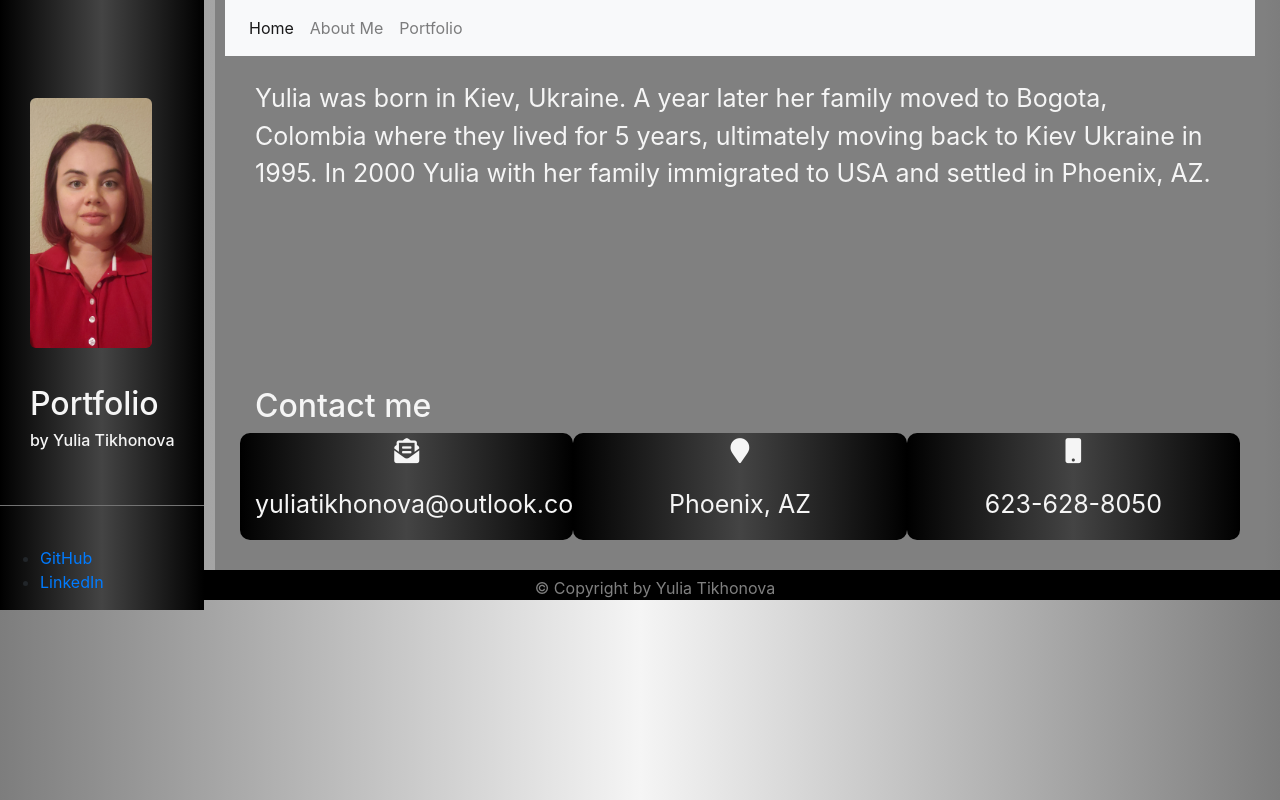
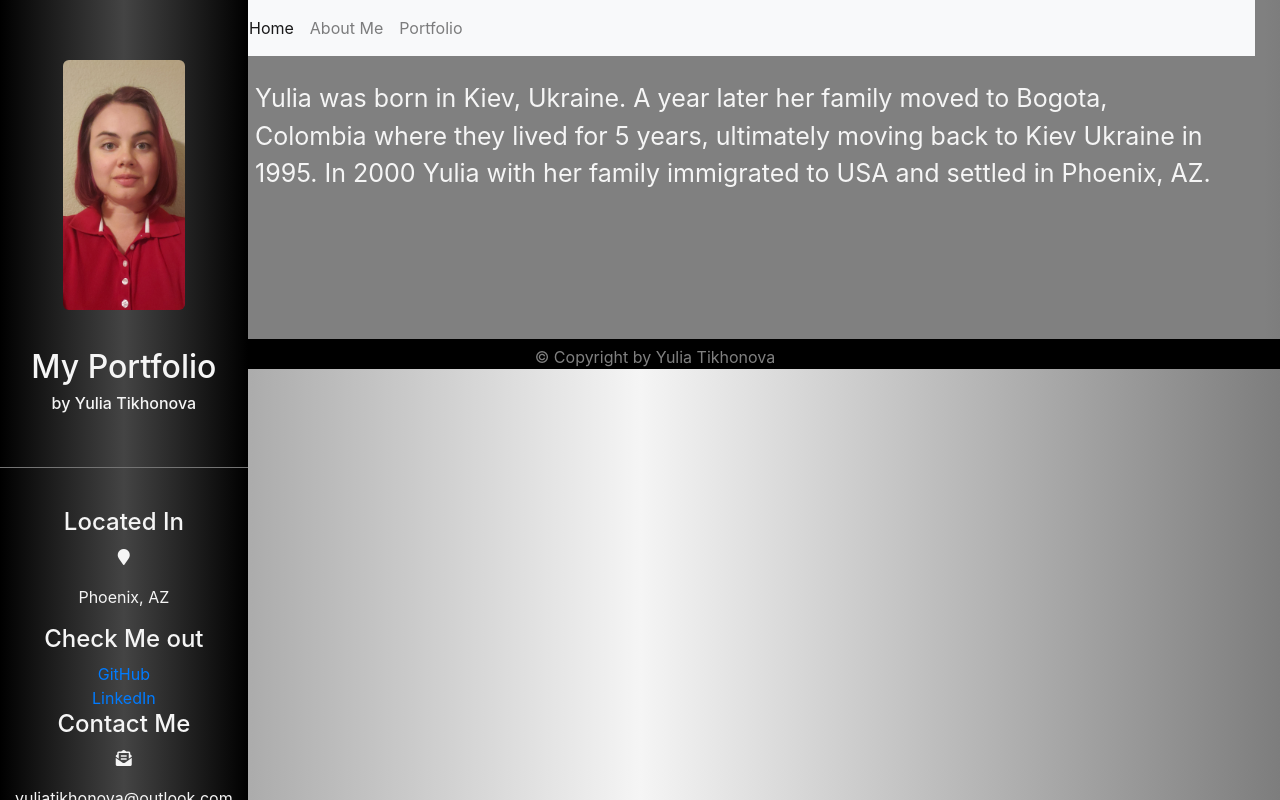
Before and after one commit to yuliatikhonova/Yulias-Portfolio, a React (Create React App) app: page / in a window 1280 px wide. Built offline with nearby package versions, Linux system fonts and the light colour scheme.

Commit message:
moved the contact info to the sidebar

```diff
--- a/package.json
+++ b/package.json
@@ -18,7 +18,7 @@
   "scripts": {
     "start": "react-scripts start",
     "predeploy": "npm run build",
-    "deploy"  : "gh-pages -d build",
+    "deploy": "gh-pages -d build",
     "build": "react-scripts build",
     "test": "react-scripts test",
     "eject": "react-scripts eject"
--- a/src/App.js
+++ b/src/App.js
@@ -3,7 +3,6 @@ import { BrowserRouter as Router, Route, Switch } from "react-router-dom";
 import Sidebar from "./components/Sidebar";
 import Navbar from "./components/Navbar";
 import Wrapper from "./components/Wrapper";
-import Contact from "./components/Contact";
 import Footer from "./components/Footer";
 import About from "./pages/About";
 import Home from "./pages/Home";
@@ -14,6 +13,7 @@ function App() {
   return (
     <div className="container-fluid">
       <Sidebar />
+
       <div className="main">
         <Router>
           <Navbar />
@@ -32,9 +32,8 @@ function App() {
             </Wrapper>
           </Switch>
         </Router>
-        <br /><br />
-        <Contact />
       </div>
+
       <Footer />
     </div>
   );
--- a/src/components/Contact/index.js
+++ /dev/null
@@ -1,28 +0,0 @@
-import React from "react";
-import "./style.css";
-
-function Contact() {
-    return (
-        <div className="container">
-            <h2>Contact me</h2>
-            <div className="row">
-                <div className="col-4">
-                    <p><i className="fas fa-envelope-open-text"></i></p>
-                    <p>yuliatikhonova@outlook.com</p>
-                </div>
-
-                <div className="col-4" id="city">
-                    <p><i className="fa fa-map-marker" aria-hidden="true" /></p>
-                    <p>Phoenix, AZ</p>
-                </div>
-
-                <div className="col-4">
-                <p><i className="fa fa-mobile" aria-hidden="true" /></p>
-                <p>623-628-8050</p>
-                </div>
-            </div>
-        </div>
-    )
-};
-
-export default Contact;
--- a/src/components/Contact/style.css
+++ /dev/null
@@ -1,6 +0,0 @@
-.col-4  {
-    background: linear-gradient(90deg, rgba(0,0,0,1) 0%, rgba(68,68,68,1) 50%, rgba(0,0,0,1) 100%);
-    border-radius: 10px;
-    text-align: center;
-    color: whitesmoke;
-}
--- a/src/components/Sidebar/index.js
+++ b/src/components/Sidebar/index.js
@@ -6,25 +6,35 @@ function Sidebar() {
     return (
         <section className="sidebar">
             <div className="container">
-                    <br/>
                 <img src={Image} alt="Yulia" />
                 <br /><br />
-                    <h2> Portfolio</h2>
+                <h2> My Portfolio</h2>
                 <h6>by Yulia Tikhonova</h6>
             </div>
-                <hr/>
+            <hr />
             <br />
-                <div className="bar block">
-                    <ul>
-                        <li>
+            <div >
+                <h4>Located In</h4>
+                <div className="col-12" id="city">
+                    <p><i className="fa fa-map-marker" aria-hidden="true" /></p>
+                    <p>Phoenix, AZ</p>
+                </div>
+                <h4>Check Me out</h4>
                 <a href="https://github.com/yuliatikhonova" target="_blank">GitHub</a>
-                        </li>
-                        <li>
+                <br/>
                 <a href="https://www.linkedin.com/in/yulia-tikhonova-ab7b7552" target="_blank">LinkedIn</a>
-                        </li>
-                    </ul>
+            <h4> Contact Me</h4>
+            <div className="col-12">
+                <p><i className="fas fa-envelope-open-text"></i></p>
+                <p>yuliatikhonova@outlook.com</p>
             </div>
-        </section>
+            <div className="col-12">
+                <p><i className="fa fa-mobile" aria-hidden="true" /></p>
+                <p>623-628-8050</p>
+            </div>
+
+            </div>
+        </section >
     );
 }
 
--- a/src/components/Sidebar/style.css
+++ b/src/components/Sidebar/style.css
@@ -6,6 +6,9 @@
     background: linear-gradient(90deg, rgba(0,0,0,1) 0%, rgba(68,68,68,1) 50%, rgba(0,0,0,1) 100%);
     overflow-x: hidden;
     padding-top: 60px;
+    text-align: center;
+    color: whitesmoke;
+
 }
 
 .container {
```
Lines whose indentation alone changed are shown as unchanged.
